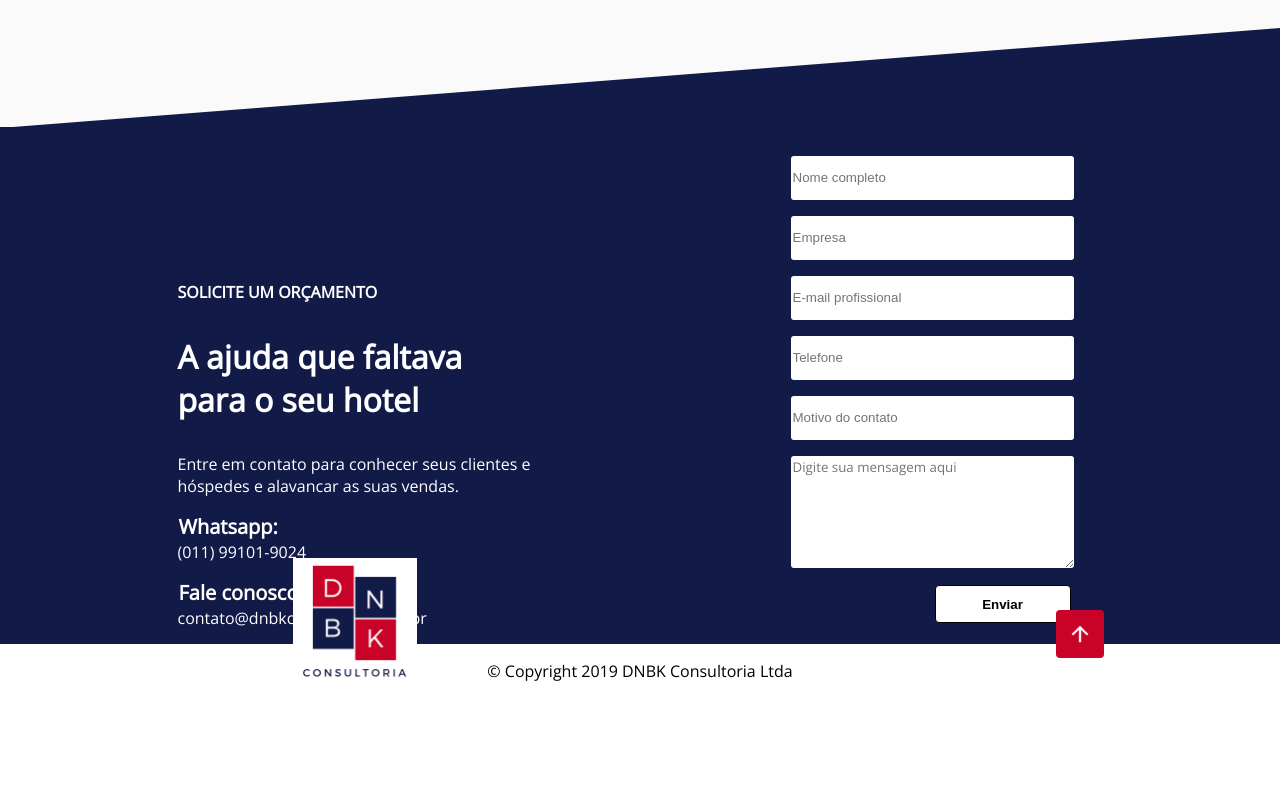
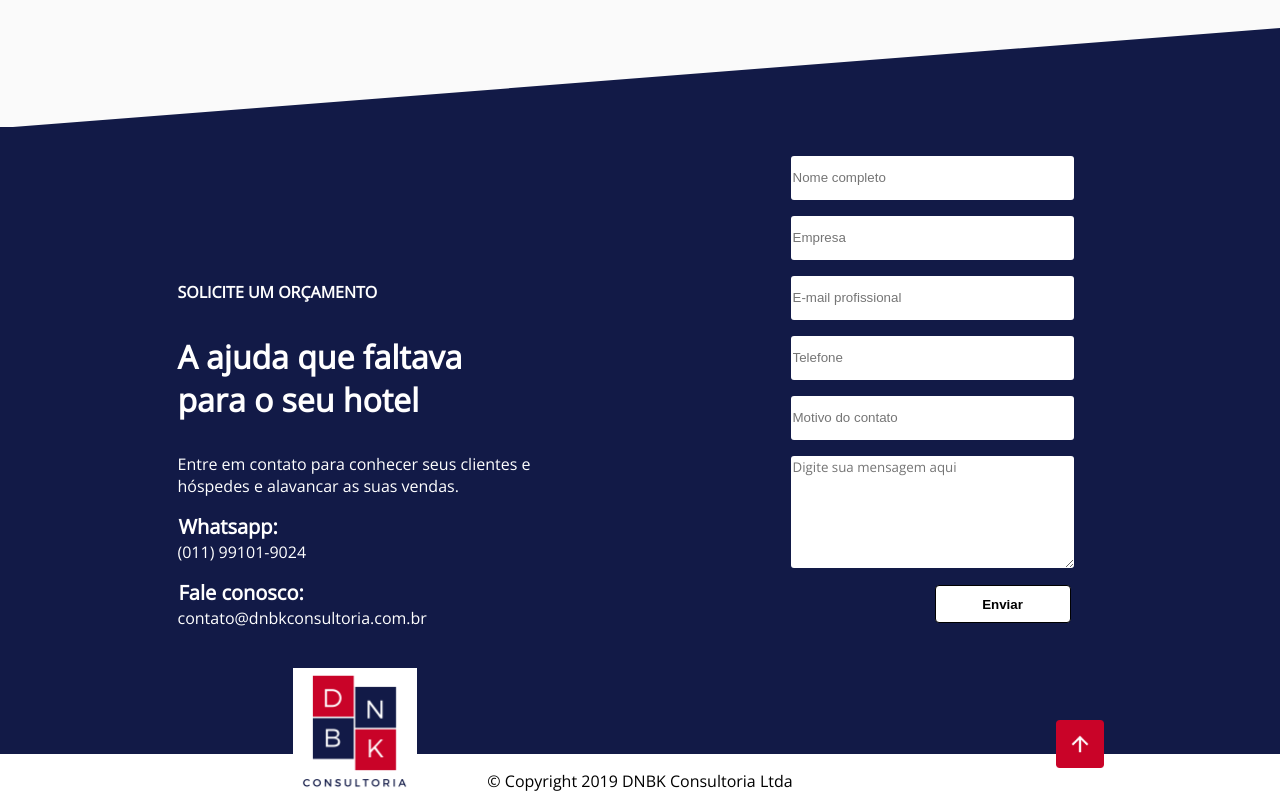
Before and after one commit to AnaAliceCosta/dnbk, a website: page index.html in a window 1280 px wide. Shown: the part 2640-3448 px from the top of the page. Before the commit the page ends 3338 px from the top, so only its background shows below. Drawn offline with nearby package versions, Linux system fonts and the light colour scheme.

Commit message:
Atualização rodapé

```diff
--- a/assets/scss/arquivos/_contato.scss
+++ b/assets/scss/arquivos/_contato.scss
@@ -2,6 +2,7 @@
         @include flex (end, center);
         background: $azul;
         color: $branco;
+        padding-bottom: 55px;
     .titulo{
         font-size: $font-size-texto;
         font-weight: bold;
@@ -34,7 +35,6 @@
      .form {
          display: flex;
          flex-direction: column;
-         padding: 21px;
      }
      .item_form {
          padding: 2px;
@@ -127,6 +127,7 @@
 
     }
 
+
     @media(max-width: 960px) {
         .orcamento {
             display: flex;
--- a/assets/scss/arquivos/_rodape.scss
+++ b/assets/scss/arquivos/_rodape.scss
@@ -28,7 +28,7 @@
 
         .logo_img {
             display: none;
-            position: unset;
+
         }
         .vlt__topo{
         width: 9vh;
--- a/index.html
+++ b/index.html
@@ -31,7 +31,7 @@
                   <div class="banner_sub">
                       <p class="subtitulo">A DNBK é uma consultoria especializada em business inteligence (BI)
                           para hotelaria que ajuda você a aumentar as suas vendas</p>
-                      <button class="btn"><a href="#">solicitar orçamento</a> </button>
+                      <button class="btn"><a href="#">solicitar orçamento</a></button>
                   </div>
               </div>
           </div>
@@ -209,7 +209,7 @@
   <footer class="rodape container">
     <img class="logo_img" src="./img/Logo_DNBK.png" alt="logo da DNBK">
     <p>© Copyright 2019 DNBK Consultoria Ltda</p>
-    <img class="vlt__topo" src="./img/voltar_ao_topo.png" alt="icone para voltar ao voltar ao topo">
+    <a href=""><img class="vlt__topo" src="./img/voltar_ao_topo.png" alt="icone para voltar ao voltar ao topo" title="Voltar ao topo"></a>
   </footer>
 </section>
 
```
Also changed, not shown: assets/style.css.
